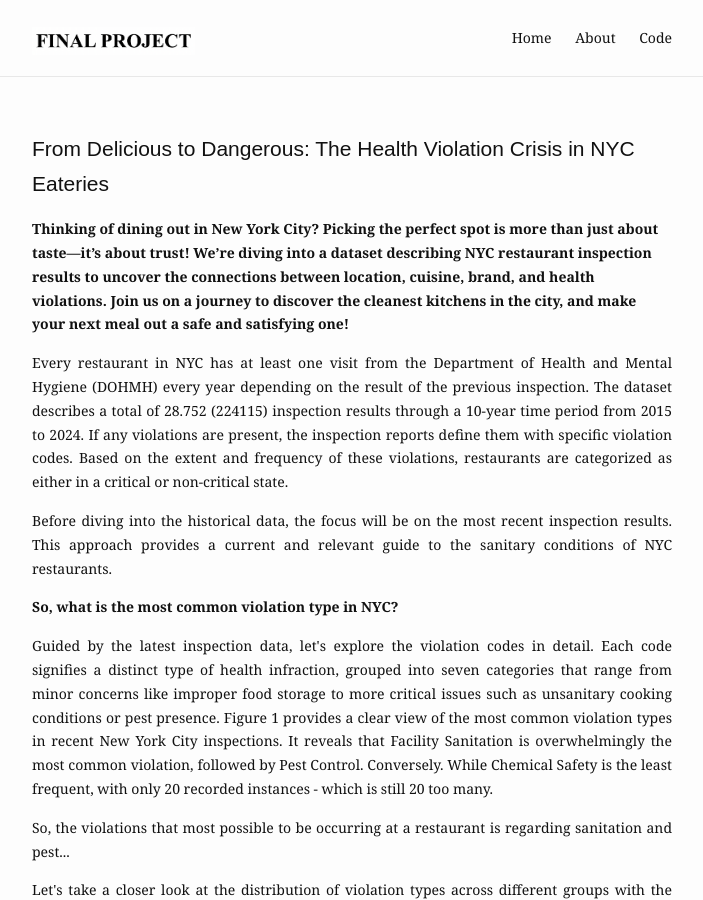
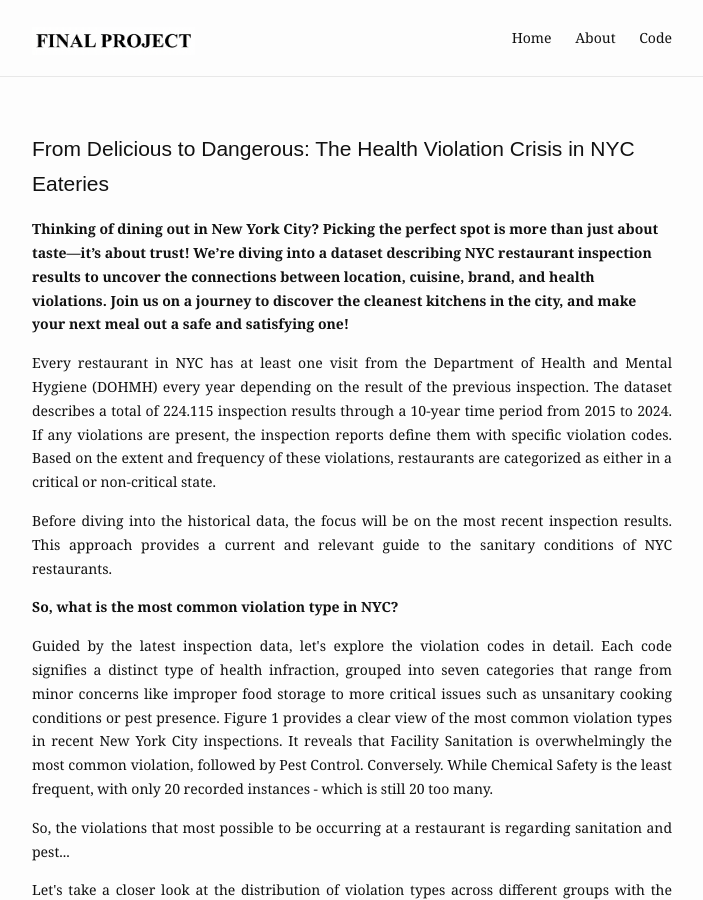
Before and after one commit to Thomasstycke/Thomasstycke.github.io, a Jekyll site: the page built from index.md, in a window 1280 px wide and 900 px high. Shown: the whole window, without its empty margins (288-991 px from the left). Built offline with Jekyll 4.4.1, drawn with Linux system fonts in a browser that asks for light colours; a script that is not in the unit is left out.

```diff
--- a/index.md
+++ b/index.md
@@ -9,7 +9,7 @@ Thinking of dining out in New York City? Picking the perfect spot is more than j
 </b>
 
 <p style="text-align: justify; text-justify: inter-word;">
-Every restaurant in NYC has at least one visit from the Department of Health and Mental Hygiene (DOHMH) every year depending on the result of the previous inspection. The dataset describes a total of 28.752 (224115) inspection results through a 10-year time period from 2015 to 2024. If any violations are present, the inspection reports define them with specific violation codes. Based on the extent and frequency of these violations, restaurants are categorized as either in a critical or non-critical state.
+Every restaurant in NYC has at least one visit from the Department of Health and Mental Hygiene (DOHMH) every year depending on the result of the previous inspection. The dataset describes a total of 224.115 inspection results through a 10-year time period from 2015 to 2024. If any violations are present, the inspection reports define them with specific violation codes. Based on the extent and frequency of these violations, restaurants are categorized as either in a critical or non-critical state.
 </p>
 
 <p style="text-align: justify; text-justify: inter-word;">
@@ -32,7 +32,7 @@ So, the violations that most possible to be occurring at a restaurant is regardi
 Let's take a closer look at the distribution of violation types across different groups with the following visualization:
 </p>
 
-<figure id="figure1" style="max-width: 50%; height: auto; display: block; margin: 10px auto; position: relative; left: -100%;">
+<figure id="figure1" style="max-width: 50%; height: auto; display: block; margin: 10px auto; position: relative; left: -100%; transform: scale(0.5);">
     {% include violation_group_distribution.html %}
     <figcaption style="text-align: center; width: 100%; display: block; margin-top: 10px;">
         <b>Figure 1:</b> Distribution of Violation Types Across Groups. This visualization highlights the frequency of different health violations across various types of NYC restaurants, with an emphasis on facility sanitation issues and pest control.
```
